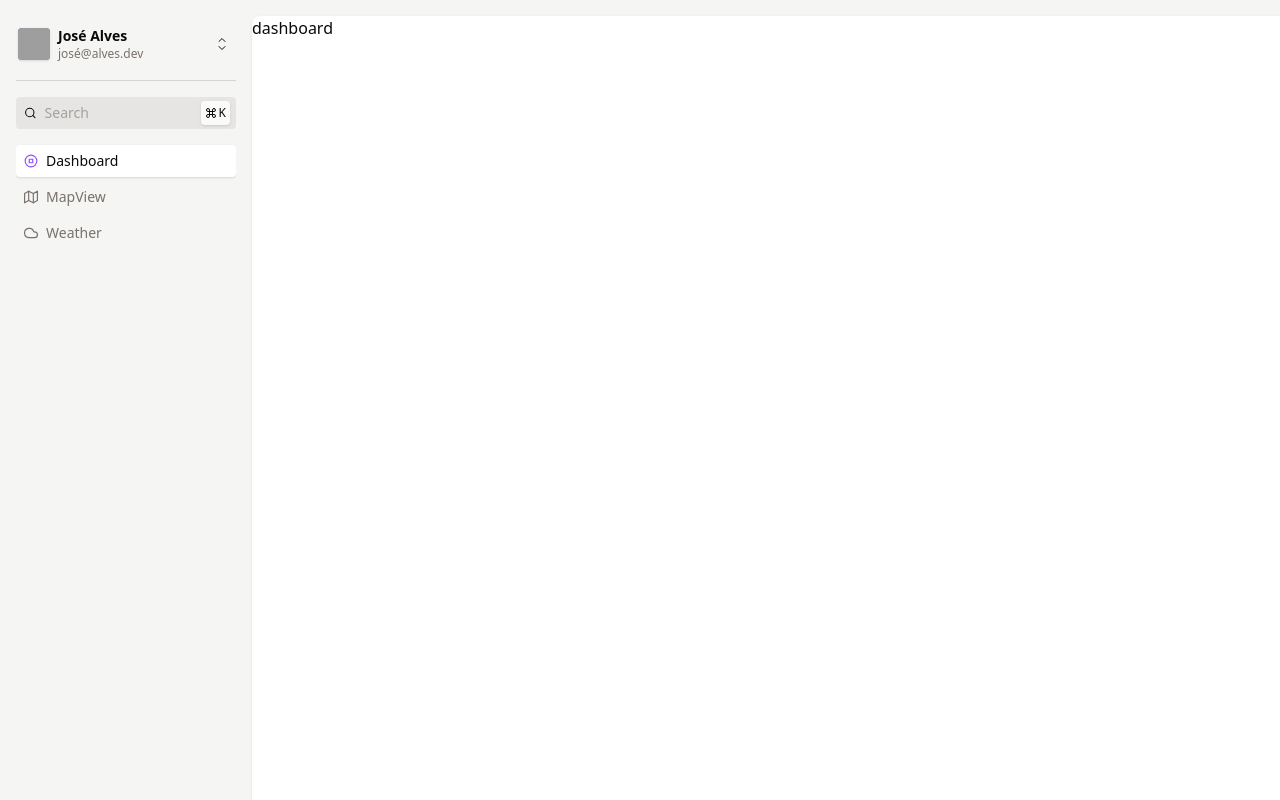
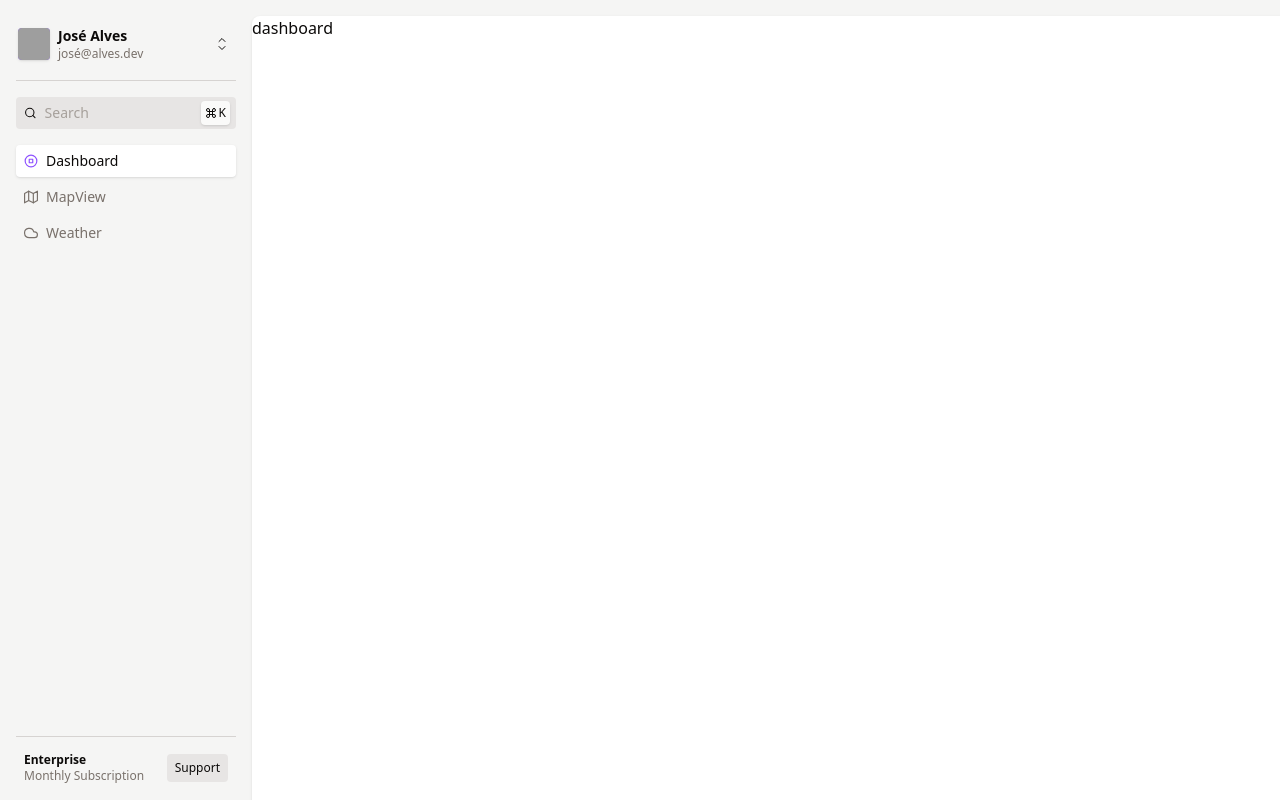
Before and after one commit to pietroaandrade/Floody, a React (Vite) app in the folder frontend/floody-frontend/: page / in a window 1280 px wide. Built offline with nearby package versions, Linux system fonts and the light colour scheme; grey boxes are pictures that could not be loaded.

Commit message:
feat.plan_component

```diff
--- a/frontend/floody-frontend/src/components/Navbar/Navbar.jsx
+++ b/frontend/floody-frontend/src/components/Navbar/Navbar.jsx
@@ -2,17 +2,19 @@
 import AccountToggle from "./AccountToggle"
 import SearchBar from "./SearchBar";
 import RouteSelect from "./RouteSelect";
+import Plan from "./Plan";
 
 export default function Navbar(){
     return(
         <div>
-            <div className="overflow-y-scroll sticky top-4 h-[calc(100vh-32x-48px)] min-w-[220px]">
+            <div className=" sticky top-4 h-[calc(100vh-32x-48px)] min-w-[220px]">
                 <AccountToggle />
                 <SearchBar />
                 <RouteSelect />
 
+
             </div>
-
+            <Plan />
         </div>
     );
 
--- /dev/null
+++ b/frontend/floody-frontend/src/components/Navbar/Plan.jsx
@@ -0,0 +1,24 @@
+import React from "react";
+
+
+
+export default function Plan (){
+    return(
+        <div className="flex sticky top-[calc(100vh_-_48px_-_16px)] flex-col
+        h-12 border-t px-2 border-stone-300 justify-end text-xs">
+            <div className="flex items-center justify-between">
+                <div>
+                    <p className="font-bold">Enterprise</p>
+                    <p className= "text-stone-500">Monthly Subscription</p>
+                </div>
+                <button className="px-2 py-1.5 font-medium
+                bg-stone-200 hover:bg-stone-300 transition-colors
+                rounded">
+                    Support
+                </button>
+
+            </div>
+
+        </div>
+    )
+}
```
